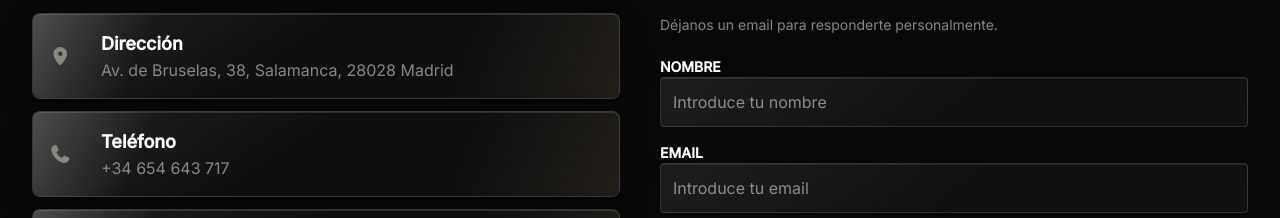
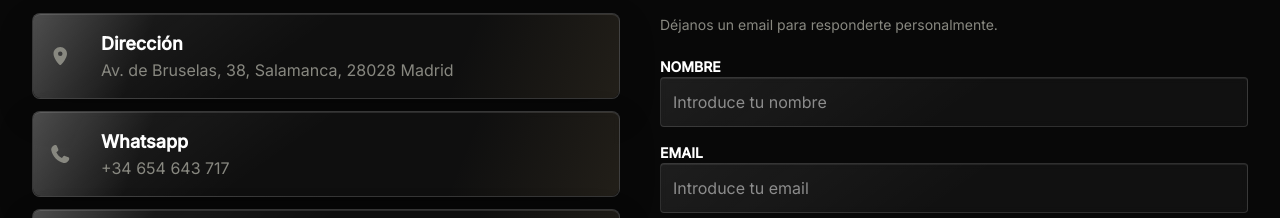
Before and after one commit to GregorioEyiProjects/anaglor-studio, a React (Vite) app: page / in a window 1280 px wide. Shown: the part 4122-4340 px from the top of the page. Built offline with nearby package versions, Linux system fonts and the light colour scheme; no server answers; the database is empty.

Commit message:
Cambio en el archivo contactData.js para que muestre whatsapp en lugar de Telefono

```diff
--- a/src/components/Contacto/contactData.js
+++ b/src/components/Contacto/contactData.js
@@ -19,7 +19,7 @@ const CONTACT_DATA = [
   {
     id: 2,
     icon: faPhone,
-    title: "Teléfono",
+    title: "Whatsapp",
     description: "+34 654 643 717",
     link: "tel:+34654643717",
     hoverColor: "#25D366",
```
